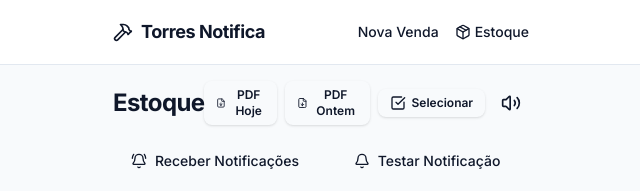
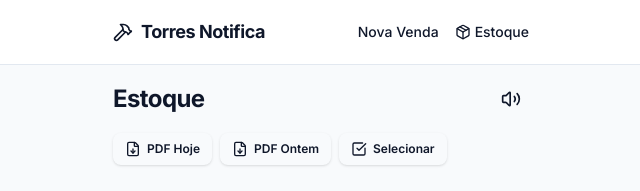
Before and after one commit to kleberrsanzony/torreswoodnotification, a Next.js app: page /estoque in a window 1280 px wide. Shown: the top 191 px of the page, without its empty margins (319-959 px from the left). Built offline with nearby package versions, Linux system fonts and the light colour scheme; no server answers; the database is empty.

Commit message:
fix: reorganize Estoque header into 2 rows to prevent button text wrapping

```diff
--- a/src/app/estoque/page.tsx
+++ b/src/app/estoque/page.tsx
@@ -344,40 +344,9 @@ export default function Estoque() {
       <audio ref={audioRef} src="/notification.wav" preload="auto" />
 
       <div className="flex flex-col gap-4">
+        {/* Row 1: Title + Sound Toggle */}
         <div className="flex items-center justify-between">
           <h2 className="text-2xl font-bold tracking-tight">Estoque</h2>
-
-          <div className="flex items-center gap-2">
-            <button
-              onClick={handleExportPDF}
-              disabled={isExporting}
-              className="flex items-center gap-1.5 px-3 py-1.5 rounded-lg bg-primary text-primary-foreground text-xs font-semibold shadow-sm hover:bg-primary/90 disabled:opacity-50 transition-colors"
-              title="Exportar relatório de hoje em PDF"
-            >
-              <FileDown className="h-4 w-4" />
-              {isExporting ? 'Gerando...' : 'PDF Hoje'}
-            </button>
-            <button
-              onClick={handleExportYesterdayPDF}
-              disabled={isExportingYesterday}
-              className="flex items-center gap-1.5 px-3 py-1.5 rounded-lg bg-secondary text-secondary-foreground text-xs font-semibold shadow-sm hover:bg-secondary/80 disabled:opacity-50 transition-colors"
-              title="Exportar relatório de ontem em PDF"
-            >
-              <FileDown className="h-4 w-4" />
-              {isExportingYesterday ? 'Gerando...' : 'PDF Ontem'}
-            </button>
-            <button
-              onClick={() => selectMode ? exitSelectMode() : setSelectMode(true)}
-              className={`flex items-center gap-1.5 px-3 py-1.5 rounded-lg text-xs font-semibold shadow-sm transition-colors ${
-                selectMode
-                  ? 'bg-destructive text-destructive-foreground hover:bg-destructive/90'
-                  : 'bg-muted text-muted-foreground hover:bg-muted/80'
-              }`}
-              title={selectMode ? 'Cancelar seleção' : 'Selecionar itens'}
-            >
-              <CheckSquare className="h-4 w-4" />
-              {selectMode ? 'Cancelar' : 'Selecionar'}
-            </button>
           <button
             onClick={() => setSoundEnabled(!soundEnabled)}
             className={`p-2 rounded-full transition-colors ${soundEnabled ? 'bg-primary/10 text-primary' : 'bg-muted text-muted-foreground'}`}
@@ -386,6 +355,39 @@ export default function Estoque() {
             {soundEnabled ? <Volume2 className="h-5 w-5" /> : <VolumeX className="h-5 w-5" />}
           </button>
         </div>
+
+        {/* Row 2: Action Buttons */}
+        <div className="flex items-center gap-2 flex-wrap">
+          <button
+            onClick={handleExportPDF}
+            disabled={isExporting}
+            className="flex items-center gap-1.5 px-3 py-2 rounded-lg bg-primary text-primary-foreground text-xs font-semibold shadow-sm hover:bg-primary/90 disabled:opacity-50 transition-colors whitespace-nowrap"
+            title="Exportar relatório de hoje em PDF"
+          >
+            <FileDown className="h-4 w-4 shrink-0" />
+            {isExporting ? 'Gerando...' : 'PDF Hoje'}
+          </button>
+          <button
+            onClick={handleExportYesterdayPDF}
+            disabled={isExportingYesterday}
+            className="flex items-center gap-1.5 px-3 py-2 rounded-lg bg-secondary text-secondary-foreground text-xs font-semibold shadow-sm hover:bg-secondary/80 disabled:opacity-50 transition-colors whitespace-nowrap"
+            title="Exportar relatório de ontem em PDF"
+          >
+            <FileDown className="h-4 w-4 shrink-0" />
+            {isExportingYesterday ? 'Gerando...' : 'PDF Ontem'}
+          </button>
+          <button
+            onClick={() => selectMode ? exitSelectMode() : setSelectMode(true)}
+            className={`flex items-center gap-1.5 px-3 py-2 rounded-lg text-xs font-semibold shadow-sm transition-colors whitespace-nowrap ${
+              selectMode
+                ? 'bg-destructive text-destructive-foreground hover:bg-destructive/90'
+                : 'bg-muted text-muted-foreground hover:bg-muted/80'
+            }`}
+            title={selectMode ? 'Cancelar seleção' : 'Selecionar itens'}
+          >
+            <CheckSquare className="h-4 w-4 shrink-0" />
+            {selectMode ? 'Cancelar' : 'Selecionar'}
+          </button>
         </div>
 
         <div className="grid grid-cols-2 gap-2">
```
Lines whose indentation alone changed are shown as unchanged.
